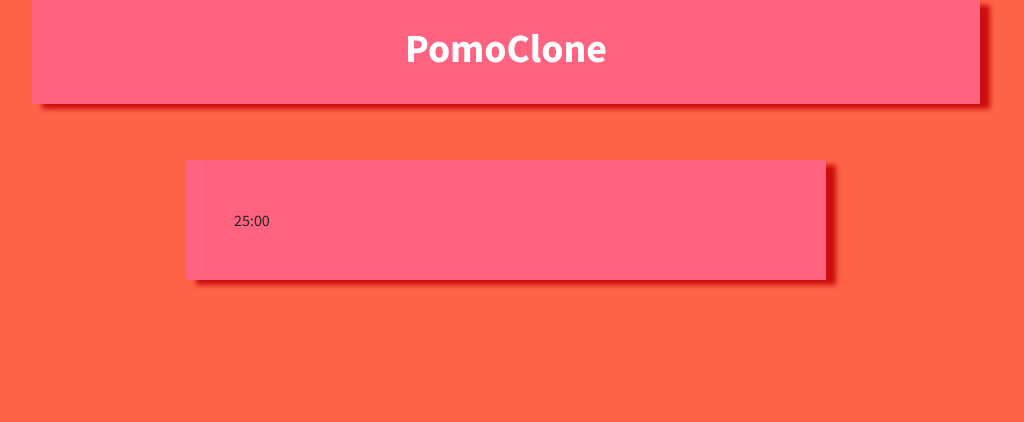
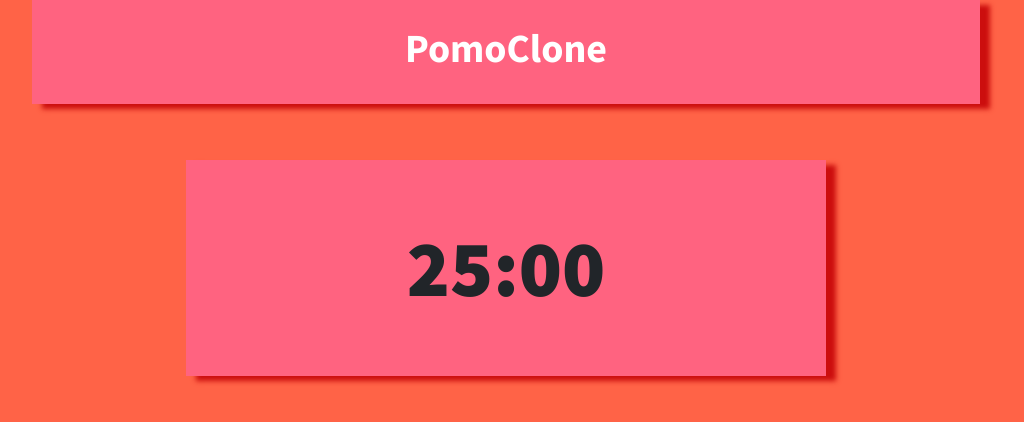
Before and after one commit to aneevel/Pomoclone, an Angular app in the folder site/: page / in a window 1280 px wide. Shown: the top 422 px of the page, without its empty margins (134-1158 px from the left). Built offline with nearby package versions, Linux system fonts and the light colour scheme.

Commit message:
Center and style timer

```diff
--- a/site/src/app/timer/timer.component.css
+++ b/site/src/app/timer/timer.component.css
@@ -1,3 +1,9 @@
 #clock-container {
   box-shadow: 10px 5px 5px rgb(204, 14, 14);
 }
+
+#timer {
+  font-size: var(--massive-font);
+  font-weight: 800;
+  text-align: center;
+}
--- a/site/src/app/timer/timer.component.html
+++ b/site/src/app/timer/timer.component.html
@@ -1,3 +1,3 @@
 <div id="clock-container" class="container mt-5 p-5 w-50 flex justify-content-center" style="background-color: #FF6380">
-  <div id="timer" class="mx-auto">25:00</div>
+  <div id="timer" class="w-50 mx-auto">25:00</div>
 </div>
--- a/site/src/styles.css
+++ b/site/src/styles.css
@@ -1,3 +1,9 @@
 * {
   font-family: 'Source Sans Pro', sans-serif;
+  --massive-font: 80px;
+  --very-large-font: 64px;
+  --large-font: 48px;
+  --medium-font: 36px;
+  --small-font: 24px;
+  --very-small-font: 12px;
 }
```
